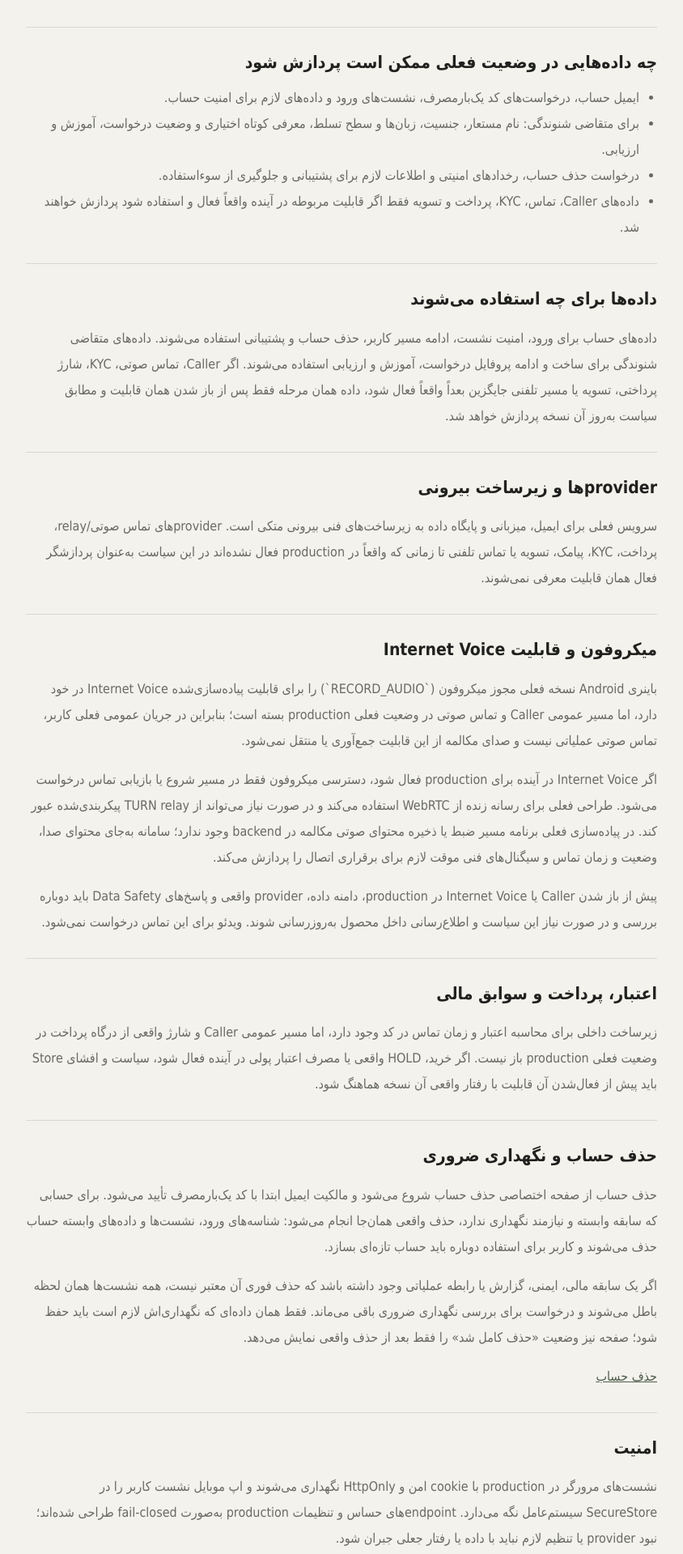
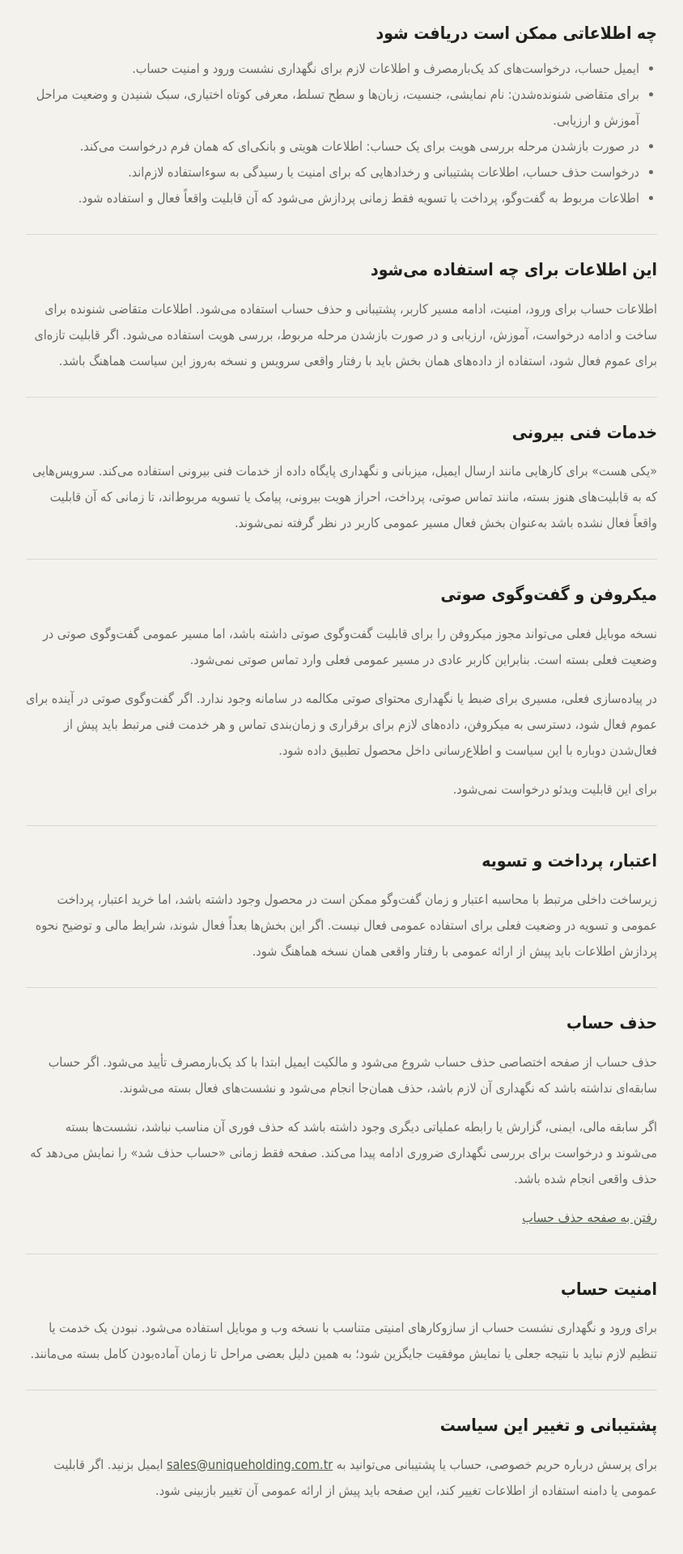
Before and after one commit to morfisam25-tech/YEKI-HAST, a Next.js app in the folder apps/web/: page /privacy in a window 1280 px wide. Shown: the part 441-2360 px from the top of the page at 81% size, without its empty margins (340-1184 px from the left). Built offline with nearby package versions, Linux system fonts and the light colour scheme.

Commit message:
content: rewrite privacy policy for public product truth

```diff
--- a/apps/web/app/privacy/page.tsx
+++ b/apps/web/app/privacy/page.tsx
@@ -2,7 +2,7 @@ import type { Metadata } from 'next';
 
 export const metadata: Metadata = {
   title: 'حریم خصوصی | یکی هست',
-  description: 'سیاست حریم خصوصی سرویس یکی هست',
+  description: 'سیاست حریم خصوصی یکی هست و توضیح نحوه استفاده از اطلاعات حساب و مسیر شنونده',
 };
 
 export default function PrivacyPage() {
@@ -10,107 +10,83 @@ export default function PrivacyPage() {
     <main>
       <header className="site-header">
         <strong className="brand">یکی هست</strong>
-        <a href="/">برگشت به صفحه اصلی</a>
+        <a href="/">بازگشت به صفحه اصلی</a>
       </header>
 
       <article className="legal-page" aria-labelledby="privacy-title">
         <p className="kicker">آخرین به‌روزرسانی: ۷ سپتامبر ۲۰۲۶</p>
         <h1 id="privacy-title">حریم خصوصی</h1>
         <p className="legal-lead">
-          این سیاست برای سطح عمومی فعلی «یکی هست» در Web و اپ موبایل نوشته شده است. در وضعیت فعلی production،
-          ورود ایمیلی، امنیت نشست، مسیر ثبت‌نام و آموزش و ارزیابی شنونده، حذف حساب و پشتیبانی فعال‌اند.
-          مسیر عمومی Caller، انتخاب و رزرو شنونده برای Caller، تماس صوتی اینترنتی، شارژ پرداختی، KYC بیرونی،
-          تسویه، تماس تلفنی جایگزین و ورود تولیدی با پیامک تا زمانی که provider و کنترل‌های همان قابلیت واقعاً
-          آماده و گیت production آن‌ها باز نشده باشد، فعال نیستند.
+          این صفحه توضیح می‌دهد «یکی هست» در وضعیت فعلی چه اطلاعاتی را برای حساب کاربری و مسیر شنونده پردازش می‌کند. در حال حاضر ورود با ایمیل، امنیت حساب، ثبت‌نام و آموزش و ارزیابی شنونده، حذف حساب و پشتیبانی فعال‌اند. گفت‌وگوی صوتی عمومی، رزرو شنونده، پرداخت، احراز هویت بیرونی، تسویه و ورود با پیامک هنوز برای استفاده عمومی فعال نیستند.
         </p>
 
         <section className="legal-section">
-          <h2>چه داده‌هایی در وضعیت فعلی ممکن است پردازش شود</h2>
+          <h2>چه اطلاعاتی ممکن است دریافت شود</h2>
           <ul>
-            <li>ایمیل حساب، درخواست‌های کد یک‌بارمصرف، نشست‌های ورود و داده‌های لازم برای امنیت حساب.</li>
-            <li>برای متقاضی شنوندگی: نام مستعار، جنسیت، زبان‌ها و سطح تسلط، معرفی کوتاه اختیاری و وضعیت درخواست، آموزش و ارزیابی.</li>
-            <li>درخواست حذف حساب، رخدادهای امنیتی و اطلاعات لازم برای پشتیبانی و جلوگیری از سوءاستفاده.</li>
-            <li>داده‌های Caller، تماس، KYC، پرداخت و تسویه فقط اگر قابلیت مربوطه در آینده واقعاً فعال و استفاده شود پردازش خواهند شد.</li>
+            <li>ایمیل حساب، درخواست‌های کد یک‌بارمصرف و اطلاعات لازم برای نگهداری نشست ورود و امنیت حساب.</li>
+            <li>برای متقاضی شنونده‌شدن: نام نمایشی، جنسیت، زبان‌ها و سطح تسلط، معرفی کوتاه اختیاری، سبک شنیدن و وضعیت مراحل آموزش و ارزیابی.</li>
+            <li>در صورت بازشدن مرحله بررسی هویت برای یک حساب: اطلاعات هویتی و بانکی‌ای که همان فرم درخواست می‌کند.</li>
+            <li>درخواست حذف حساب، اطلاعات پشتیبانی و رخدادهایی که برای امنیت یا رسیدگی به سوءاستفاده لازم‌اند.</li>
+            <li>اطلاعات مربوط به گفت‌وگو، پرداخت یا تسویه فقط زمانی پردازش می‌شود که آن قابلیت واقعاً فعال و استفاده شود.</li>
           </ul>
         </section>
 
         <section className="legal-section">
-          <h2>داده‌ها برای چه استفاده می‌شوند</h2>
+          <h2>این اطلاعات برای چه استفاده می‌شود</h2>
           <p>
-            داده‌های حساب برای ورود، امنیت نشست، ادامه مسیر کاربر، حذف حساب و پشتیبانی استفاده می‌شوند.
-            داده‌های متقاضی شنوندگی برای ساخت و ادامه پروفایل درخواست، آموزش و ارزیابی استفاده می‌شوند.
-            اگر Caller، تماس صوتی، KYC، شارژ پرداختی، تسویه یا مسیر تلفنی جایگزین بعداً واقعاً فعال شود،
-            داده همان مرحله فقط پس از باز شدن همان قابلیت و مطابق سیاست به‌روز آن نسخه پردازش خواهد شد.
+            اطلاعات حساب برای ورود، امنیت، ادامه مسیر کاربر، پشتیبانی و حذف حساب استفاده می‌شود. اطلاعات متقاضی شنونده برای ساخت و ادامه درخواست، آموزش، ارزیابی و در صورت بازشدن مرحله مربوط، بررسی هویت استفاده می‌شود. اگر قابلیت تازه‌ای برای عموم فعال شود، استفاده از داده‌های همان بخش باید با رفتار واقعی سرویس و نسخه به‌روز این سیاست هماهنگ باشد.
           </p>
         </section>
 
         <section className="legal-section">
-          <h2>providerها و زیرساخت بیرونی</h2>
+          <h2>خدمات فنی بیرونی</h2>
           <p>
-            سرویس فعلی برای ایمیل، میزبانی و پایگاه داده به زیرساخت‌های فنی بیرونی متکی است.
-            providerهای تماس صوتی/relay، پرداخت، KYC، پیامک، تسویه یا تماس تلفنی تا زمانی که واقعاً در production
-            فعال نشده‌اند در این سیاست به‌عنوان پردازشگر فعال همان قابلیت معرفی نمی‌شوند.
+            «یکی هست» برای کارهایی مانند ارسال ایمیل، میزبانی و نگهداری پایگاه داده از خدمات فنی بیرونی استفاده می‌کند. سرویس‌هایی که به قابلیت‌های هنوز بسته، مانند تماس صوتی، پرداخت، احراز هویت بیرونی، پیامک یا تسویه مربوط‌اند، تا زمانی که آن قابلیت واقعاً فعال نشده باشد به‌عنوان بخش فعال مسیر عمومی کاربر در نظر گرفته نمی‌شوند.
           </p>
         </section>
 
         <section className="legal-section">
-          <h2>میکروفون و قابلیت Internet Voice</h2>
+          <h2>میکروفن و گفت‌وگوی صوتی</h2>
           <p>
-            باینری Android نسخه فعلی مجوز میکروفون (`RECORD_AUDIO`) را برای قابلیت پیاده‌سازی‌شده Internet Voice
-            در خود دارد، اما مسیر عمومی Caller و تماس صوتی در وضعیت فعلی production بسته است؛ بنابراین در جریان
-            عمومی فعلی کاربر، تماس صوتی عملیاتی نیست و صدای مکالمه از این قابلیت جمع‌آوری یا منتقل نمی‌شود.
+            نسخه موبایل فعلی می‌تواند مجوز میکروفن را برای قابلیت گفت‌وگوی صوتی داشته باشد، اما مسیر عمومی گفت‌وگوی صوتی در وضعیت فعلی بسته است. بنابراین کاربر عادی در مسیر عمومی فعلی وارد تماس صوتی نمی‌شود.
           </p>
           <p>
-            اگر Internet Voice در آینده برای production فعال شود، دسترسی میکروفون فقط در مسیر شروع یا بازیابی تماس
-            درخواست می‌شود. طراحی فعلی برای رسانه زنده از WebRTC استفاده می‌کند و در صورت نیاز می‌تواند از TURN relay
-            پیکربندی‌شده عبور کند. در پیاده‌سازی فعلی برنامه مسیر ضبط یا ذخیره محتوای صوتی مکالمه در backend وجود ندارد؛
-            سامانه به‌جای محتوای صدا، وضعیت و زمان تماس و سیگنال‌های فنی موقت لازم برای برقراری اتصال را پردازش می‌کند.
+            در پیاده‌سازی فعلی، مسیری برای ضبط یا نگهداری محتوای صوتی مکالمه در سامانه وجود ندارد. اگر گفت‌وگوی صوتی در آینده برای عموم فعال شود، دسترسی به میکروفن، داده‌های لازم برای برقراری و زمان‌بندی تماس و هر خدمت فنی مرتبط باید پیش از فعال‌شدن دوباره با این سیاست و اطلاع‌رسانی داخل محصول تطبیق داده شود.
           </p>
+          <p>برای این قابلیت ویدئو درخواست نمی‌شود.</p>
+        </section>
+
+        <section className="legal-section">
+          <h2>اعتبار، پرداخت و تسویه</h2>
           <p>
-            پیش از باز شدن Caller یا Internet Voice در production، دامنه داده، provider واقعی و پاسخ‌های Data Safety
-            باید دوباره بررسی و در صورت نیاز این سیاست و اطلاع‌رسانی داخل محصول به‌روزرسانی شوند. ویدئو برای این تماس درخواست نمی‌شود.
+            زیرساخت داخلی مرتبط با محاسبه اعتبار و زمان گفت‌وگو ممکن است در محصول وجود داشته باشد، اما خرید اعتبار، پرداخت عمومی و تسویه در وضعیت فعلی برای استفاده عمومی فعال نیست. اگر این بخش‌ها بعداً فعال شوند، شرایط مالی و توضیح نحوه پردازش اطلاعات باید پیش از ارائه عمومی با رفتار واقعی همان نسخه هماهنگ شود.
           </p>
         </section>
 
         <section className="legal-section">
-          <h2>اعتبار، پرداخت و سوابق مالی</h2>
+          <h2>حذف حساب</h2>
           <p>
-            زیرساخت داخلی برای محاسبه اعتبار و زمان تماس در کد وجود دارد، اما مسیر عمومی Caller و شارژ واقعی از درگاه
-            پرداخت در وضعیت فعلی production باز نیست. اگر خرید، HOLD واقعی یا مصرف اعتبار پولی در آینده فعال شود،
-            سیاست و افشای Store باید پیش از فعال‌شدن آن قابلیت با رفتار واقعی آن نسخه هماهنگ شود.
+            حذف حساب از صفحه اختصاصی حذف حساب شروع می‌شود و مالکیت ایمیل ابتدا با کد یک‌بارمصرف تأیید می‌شود. اگر حساب سابقه‌ای نداشته باشد که نگهداری آن لازم باشد، حذف همان‌جا انجام می‌شود و نشست‌های فعال بسته می‌شوند.
+          </p>
+          <p>
+            اگر سابقه مالی، ایمنی، گزارش یا رابطه عملیاتی دیگری وجود داشته باشد که حذف فوری آن مناسب نباشد، نشست‌ها بسته می‌شوند و درخواست برای بررسی نگهداری ضروری ادامه پیدا می‌کند. صفحه فقط زمانی «حساب حذف شد» را نمایش می‌دهد که حذف واقعی انجام شده باشد.
+          </p>
+          <p><a href="/account/delete">رفتن به صفحه حذف حساب</a></p>
+        </section>
+
+        <section className="legal-section">
+          <h2>امنیت حساب</h2>
+          <p>
+            برای ورود و نگهداری نشست حساب از سازوکارهای امنیتی متناسب با نسخه وب و موبایل استفاده می‌شود. نبودن یک خدمت یا تنظیم لازم نباید با نتیجه جعلی یا نمایش موفقیت جایگزین شود؛ به همین دلیل بعضی مراحل تا زمان آماده‌بودن کامل بسته می‌مانند.
           </p>
         </section>
 
         <section className="legal-section">
-          <h2>حذف حساب و نگهداری ضروری</h2>
+          <h2>پشتیبانی و تغییر این سیاست</h2>
           <p>
-            حذف حساب از صفحه اختصاصی حذف حساب شروع می‌شود و مالکیت ایمیل ابتدا با کد یک‌بارمصرف تأیید می‌شود.
-            برای حسابی که سابقه وابسته و نیازمند نگهداری ندارد، حذف واقعی همان‌جا انجام می‌شود: شناسه‌های ورود،
-            نشست‌ها و داده‌های وابسته حساب حذف می‌شوند و کاربر برای استفاده دوباره باید حساب تازه‌ای بسازد.
-          </p>
-          <p>
-            اگر یک سابقه مالی، ایمنی، گزارش یا رابطه عملیاتی وجود داشته باشد که حذف فوری آن معتبر نیست، همه نشست‌ها
-            همان لحظه باطل می‌شوند و درخواست برای بررسی نگهداری ضروری باقی می‌ماند. فقط همان داده‌ای که نگهداری‌اش
-            لازم است باید حفظ شود؛ صفحه نیز وضعیت «حذف کامل شد» را فقط بعد از حذف واقعی نمایش می‌دهد.
-          </p>
-          <p><a href="/account/delete">حذف حساب</a></p>
-        </section>
-
-        <section className="legal-section">
-          <h2>امنیت</h2>
-          <p>
-            نشست‌های مرورگر در production با cookie امن و HttpOnly نگهداری می‌شوند و اپ موبایل نشست کاربر را در
-            SecureStore سیستم‌عامل نگه می‌دارد. endpointهای حساس و تنظیمات production به‌صورت fail-closed طراحی شده‌اند؛
-            نبود provider یا تنظیم لازم نباید با داده یا رفتار جعلی جبران شود.
-          </p>
-        </section>
-
-        <section className="legal-section">
-          <h2>پشتیبانی و تغییر این صفحه</h2>
-          <p>
-            برای پرسش‌های مرتبط با حریم خصوصی، حساب یا پشتیبانی می‌توانید به
-            {' '}<a href="mailto:sales@uniqueholding.com.tr">sales@uniqueholding.com.tr</a>{' '}
-            ایمیل بزنید. اگر دامنه داده، providerها یا قابلیت‌های عمومی تغییر کند، این صفحه باید پیش از باز شدن همان قابلیت به‌روز شود.
+            برای پرسش درباره حریم خصوصی، حساب یا پشتیبانی می‌توانید به{' '}
+            <a href="mailto:sales@uniqueholding.com.tr">sales@uniqueholding.com.tr</a>{' '}
+            ایمیل بزنید. اگر قابلیت عمومی یا دامنه استفاده از اطلاعات تغییر کند، این صفحه باید پیش از ارائه عمومی آن تغییر بازبینی شود.
           </p>
         </section>
       </article>
```
